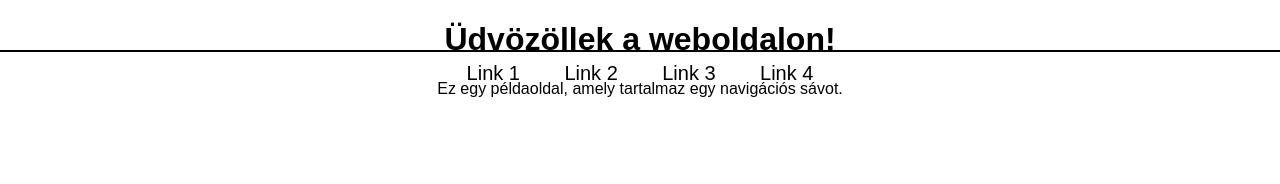
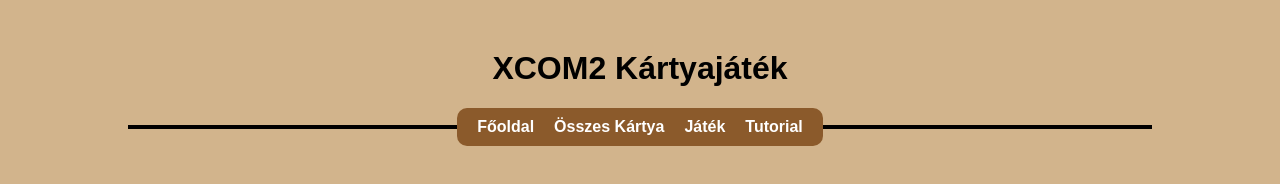
Before and after one commit to REACTOR7421/xcom2-cardgame, a website: page public/index.html in a window 1280 px wide. Drawn offline with Linux system fonts and the light colour scheme.

Commit message:
Update index.html

```diff
--- a/public/index.html
+++ b/public/index.html
@@ -3,39 +3,59 @@
 <head>
     <meta charset="UTF-8">
     <meta name="viewport" content="width=device-width, initial-scale=1.0">
-    <title>Főoldal</title>
+    <title>XCOM2 Kártyajáték</title>
     <style>
         body {
+            background-color: #D2B48C; /* Világos barna háttér */
             font-family: Arial, sans-serif;
             margin: 0;
             padding: 0;
             text-align: center;
         }
-        nav {
+        .menu-container {
+            display: flex;
+            justify-content: center;
+            align-items: center;
+            margin-top: 20px;
+            position: relative;
+        }
+        .menu-bar {
+            width: 80%;
+            height: 4px;
+            background-color: black;
             position: absolute;
-            top: 50px;
-            left: 0;
-            width: 100%;
-            border-top: 2px solid black;
-            padding: 10px 0;
+            top: 50%;
+            transform: translateY(-50%);
+            z-index: 0;
         }
-        nav a {
-            margin: 0 20px;
+        .menu {
+            display: flex;
+            gap: 20px;
+            background-color: #8B5A2B; /* Sötétebb barna keret */
+            padding: 10px 20px;
+            border-radius: 10px;
+            z-index: 1;
+        }
+        .menu a {
             text-decoration: none;
-            font-size: 20px;
-            color: black;
+            color: white;
+            font-weight: bold;
+        }
+        h1 {
+            margin-top: 50px;
         }
     </style>
 </head>
 <body>
-    <nav>
-        <a href="page1.html">Link 1</a>
-        <a href="page2.html">Link 2</a>
-        <a href="page3.html">Link 3</a>
-        <a href="page4.html">Link 4</a>
-    </nav>
-
-    <h1>Üdvözöllek a weboldalon!</h1>
-    <p>Ez egy példaoldal, amely tartalmaz egy navigációs sávot.</p>
+    <h1>XCOM2 Kártyajáték</h1>
+    <div class="menu-container">
+        <div class="menu-bar"></div>
+        <div class="menu">
+            <a href="#">Főoldal</a>
+            <a href="#">Összes Kártya</a>
+            <a href="#">Játék</a>
+            <a href="#">Tutorial</a>
+        </div>
+    </div>
 </body>
 </html>
```
